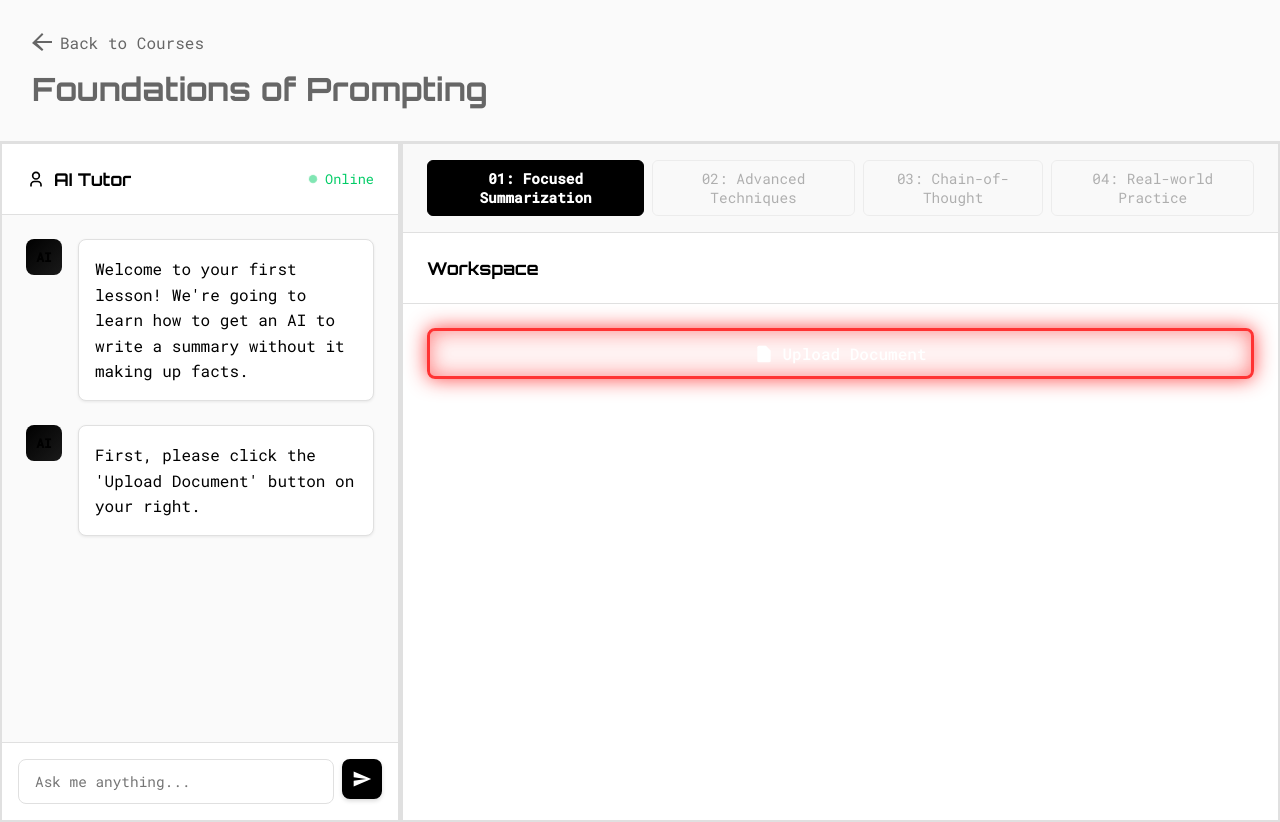
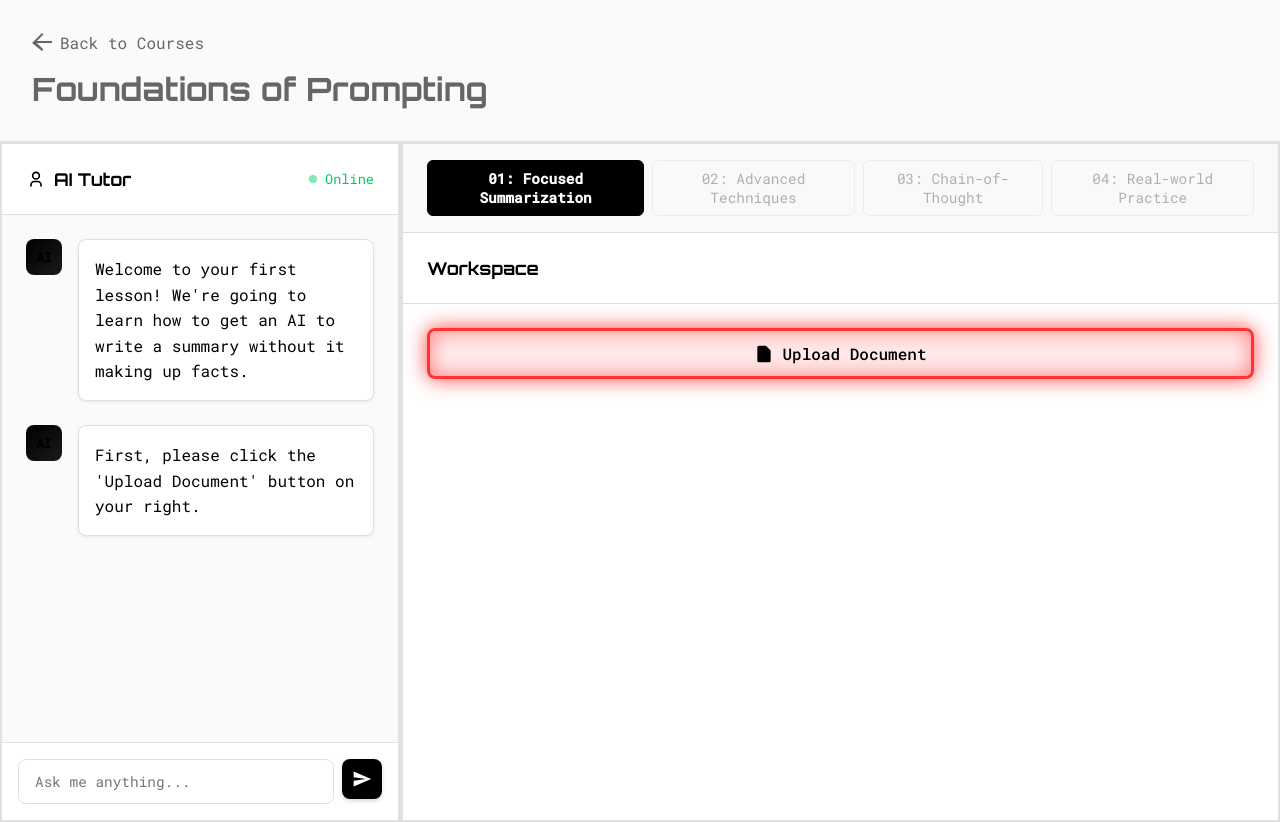
Before and after one commit to AmRitJain0442/Upgrad-OSP, a Flask app: page /module/foundations/1 in a window 1280 px wide. Run offline with Flask 3, Linux system fonts and the light colour scheme.

Commit message:
fixed style.css

```diff
--- a/frontend/static/css/style.css
+++ b/frontend/static/css/style.css
@@ -617,6 +617,19 @@ body {
     animation: glowPulse 1.5s ease-in-out infinite;
     border: 3px solid var(--highlight-red) !important;
     box-shadow: 0 0 20px var(--glow-strong), inset 0 0 20px var(--glow) !important;
+}
+
+/* When buttons are highlighted, change text to black for visibility */
+button.highlight-glow,
+.primary-button.highlight-glow,
+.send-button.highlight-glow {
+    color: #000000 !important;
+    background: rgba(255, 51, 51, 0.1) !important;
+}
+
+/* When textareas/inputs are highlighted, add light red background */
+textarea.highlight-glow,
+input.highlight-glow {
     background: rgba(255, 51, 51, 0.05) !important;
 }
 
```
